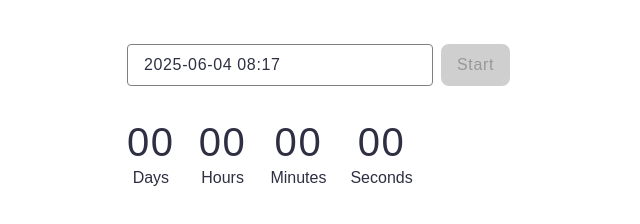
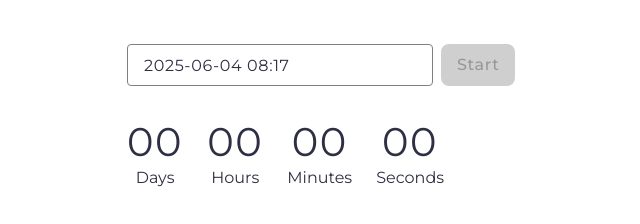
Before and after one commit to oleksandr-haponov/goit-js-hw-10, a website built with Vite: page src/1-timer.html in a window 1280 px wide. Shown: the top 224 px of the page, without its empty margins (37-677 px from the left). Built offline with nearby package versions, Linux system fonts and the light colour scheme.

Commit message:
Update 1-timer.html

```diff
--- a/src/1-timer.html
+++ b/src/1-timer.html
@@ -4,6 +4,8 @@
   <meta charset="UTF-8" />
   <meta name="viewport" content="width=device-width, initial-scale=1.0"/>
   <title>Countdown Timer</title>
+  <link href="https://fonts.googleapis.com/css2?family=Montserrat:wght@400;500&display=swap" rel="stylesheet">
+
 
   <!-- Стилі -->
   <link rel="stylesheet" href="https://cdn.jsdelivr.net/npm/flatpickr/dist/flatpickr.min.css" />
```
